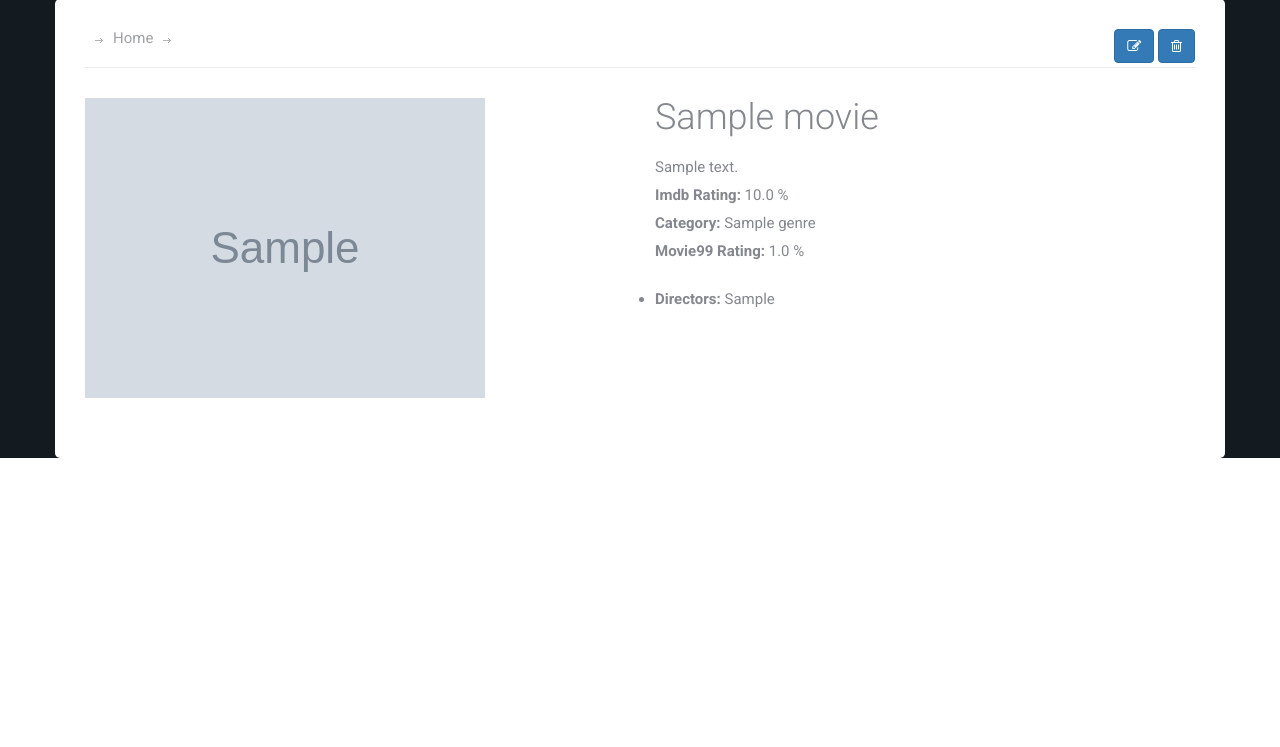
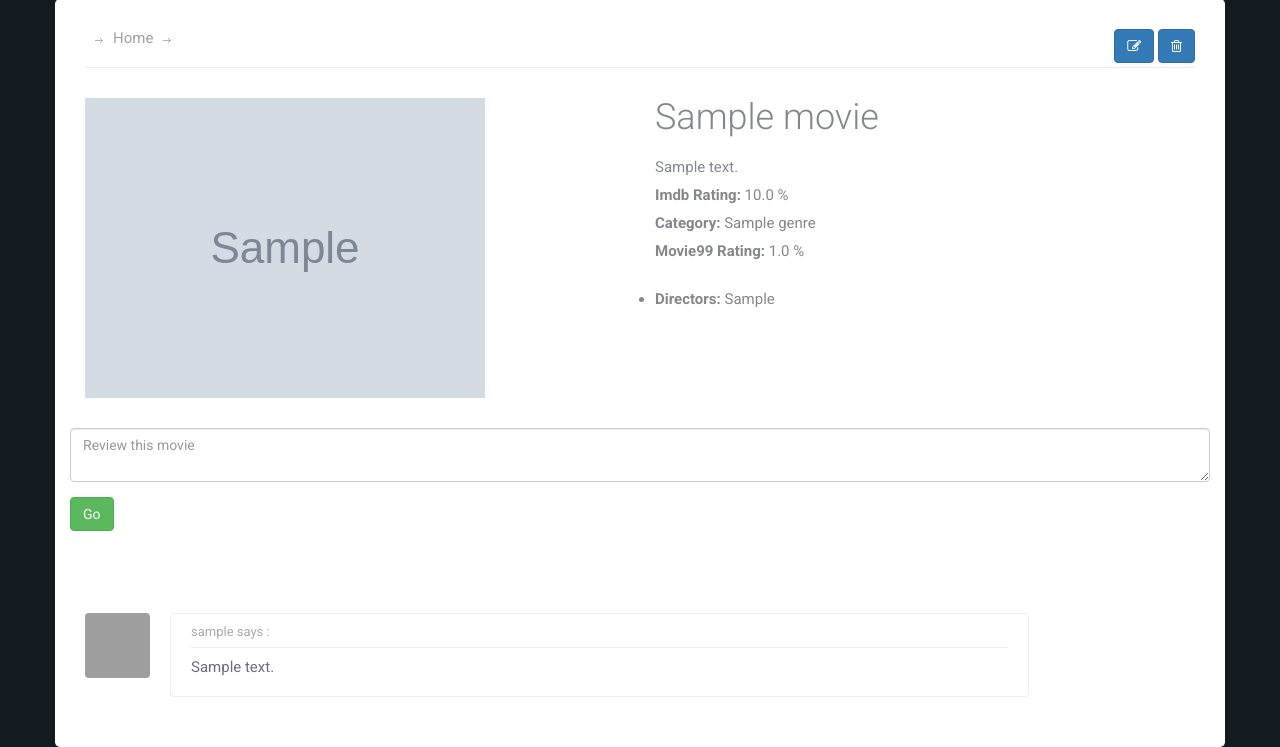
Before and after one commit to siddhichandan/movieApp, a Django app: page /movie/title/1/ in a window 1280 px wide. Shown: the part 139-886 px from the top of the page. Before the commit the page ends 597 px from the top, so only its background shows below. Run offline with Django 3.2, Linux system fonts and the light colour scheme; a user stored in the database is signed in; tables that the repository leaves empty hold one stand-in row (values such as "Sample post"); grey boxes marked "Sample" are stand-in pictures; some libraries are stand-ins or nearby versions; grey boxes are pictures that could not be loaded.

Commit message:
movie reviews

```diff
--- a/movieApp/Utility/utils.py
+++ b/movieApp/Utility/utils.py
@@ -10,6 +10,8 @@ class Utils:
         responseObject = None
     ):
         print("In creare_error")
+        print(message)
+        print(responseObject)
         payload = {}
         payload = {
             'status': Constants.API_FAIL,
@@ -19,6 +21,7 @@ class Utils:
         }
         if responseObject:
             payload['response'].update(responseObject)
+        print(payload)
         return payload
 
     @classmethod
--- a/movieApp/forms.py
+++ b/movieApp/forms.py
@@ -1,5 +1,5 @@
 from django import forms
-from movieApp.models import Movie,Genre
+from movieApp.models import Movie,Genre,UserReview
 from django.contrib.auth import authenticate,login,logout,get_user_model
 
 User = get_user_model()
@@ -74,8 +74,10 @@ class genreForm(forms.ModelForm):
 		model = Genre
 		fields = ['name','description']
 
-class movieForm2(forms.ModelForm):
+class userReviewForm(forms.Form):
+
+	userReview = forms.CharField(widget=forms.Textarea(attrs={'rows': 2, 'cols': 40,'placeholder': "Review this movie"}),label="")
 
 	class Meta:
-		model = Movie
-		fields = ['title','director','imdb_score','genres','popularity']
+		model = UserReview
+		fields = ['userReview']
--- a/movieApp/models.py
+++ b/movieApp/models.py
@@ -1,4 +1,5 @@
 from django.db import models
+from django.contrib.auth.models import User
 
 # Create your models here.
 
@@ -65,3 +66,24 @@ class Movie(models.Model):
 			return None
 		print(Movie.objects.get(pk = id))
 		return Movie.objects.get(pk = id)
+
+class UserReview(models.Model):
+	user = models.ForeignKey(User)
+	movie = models.ForeignKey(Movie)
+	userReview = models.TextField()
+
+	@classmethod
+	def get_reviews_by_movie_id(self, movie):
+		if not movie:
+			return None
+
+		reviews = movie.userreview_set.all()
+
+		review_list = []
+		for review in reviews:
+			r = {}
+			r['name'] = review.user.username
+			r['post'] = review.userReview
+			review_list.append(r)
+
+		return review_list
--- /dev/null
+++ b/movieApp/templates/movieApp/layout/content/commentForm.html
@@ -0,0 +1,11 @@
+{% load crispy_forms_tags %}
+<div class="row">
+	<form action="" method="post" id="addCommentForm">
+	{% csrf_token %}
+	<table>
+		{{ form | crispy }}
+	</table>
+
+	<input type="button" id = "submitForm" class = 'btn btn-success' value="Go" onclick="this.disabled=true;submitCommentForm(this);" data-url="{{ submit_url }}"/>
+	</form>
+</div>
--- a/movieApp/templates/movieApp/layout/content/movie.html
+++ b/movieApp/templates/movieApp/layout/content/movie.html
@@ -1,4 +1,4 @@
- <main class="main-content">
+<main class="main-content">
 				<div class="container">
 					<div class="page">
 						<div class="breadcrumbs">
@@ -44,6 +44,38 @@
 							{% endif %}
 								</div>
 							</div> <!-- .row -->
+							{% if user.is_authenticated %}
+								{% include 'movieApp/layout/content/commentForm.html' %}
+							{% endif %}
+							<hr>
+							<div class="row">
+								<div class="col-md-12">
+									<div class="blog-comment">
+										<hr/>
+										<ul class="comments">
+											{% if not review_list%}
+												<li class="clearfix">
+													<p> No review yet!!Be the first one to add.</p>
+												</li>
+
+											{% else %}
+											{% for review in review_list %}
+												<li class="clearfix">
+
+													<img src="https://bootdey.com/img/Content/user_1.jpg" class="avatar" alt="">
+													<div class="post-comments">
+													<p class="meta">{{ review.name }} says : </p>
+													<p>
+				          								{{  review.post }}
+				      								</p>
+													</div>
+												</li>
+												{% endfor %}
+											{% endif %}
+										</ul>
+									</div>
+								</div>
+							</div>
 						</div>
 					</div>
 				</div> <!-- .container -->
--- a/movieApp/urls.py
+++ b/movieApp/urls.py
@@ -1,7 +1,7 @@
 from django.conf.urls import include,url
 from movieApp.views import (
     MoviesView,GenreView,MovieListView,MainView,MovieDetailView,
-    ReviewView,loginView,logoutView,registerView,EditMoviesView,DeleteMovieView)
+    ReviewView,loginView,logoutView,registerView,EditMoviesView,DeleteMovieView,PostCommentView)
 from django.conf import settings
 from django.conf.urls.static import static
 
@@ -33,6 +33,7 @@ urlpatterns = [
             url(r'^$', MovieDetailView.as_view(), name = 'movieTitleSearch'),
             url(r'^(?P<jsonResponse>json)$', MovieDetailView.as_view(), name="movie_detail")
     ])),
+    url(r'^post/comment/(?P<movieId>\d+)/', PostCommentView.as_view(), name="postComment"),
     url(r'^$', MainView.as_view(), name='home')
 
 ]  + static(settings.STATIC_URL, document_root=settings.STATIC_ROOT)
--- a/movieApp/views.py
+++ b/movieApp/views.py
@@ -4,18 +4,18 @@ from django.views.decorators.http import require_http_methods
 from django.views import View
 from django.views.generic import ListView
 from django.utils.decorators import method_decorator
-from django.views.decorators.csrf import csrf_exempt
+from django.views.decorators.csrf import csrf_exempt,csrf_protect
 from django.template.loader import render_to_string
 from django.template.loader import render_to_string
 from django.contrib.auth import authenticate,login,logout
-from django.contrib.auth.models import Group
+from django.contrib.auth.models import Group,User
 from django.contrib.auth.mixins import LoginRequiredMixin,PermissionRequiredMixin
 from django.urls import reverse
 from django.core.paginator import Paginator
-from movieApp.models import Movie
-from movieApp.models import Genre
-from movieApp.forms import movieForm,genreForm,UserLoginForm,UserRegistraterForm
+from movieApp.models import Movie,Genre,UserReview
+from movieApp.forms import movieForm,genreForm,UserLoginForm,UserRegistraterForm,userReviewForm
 from movieApp.Utility.utils import Utils
+
 
 
 import json
@@ -408,6 +408,7 @@ class MovieListView(ListView):
 
 
 @method_decorator(csrf_exempt, name = 'dispatch')
+#csrf_protect
 class MovieDetailView(View):
 
 	def get(self, request, movieId=None, movieName=None, jsonResponse=None):
@@ -424,21 +425,27 @@ class MovieDetailView(View):
 		if not movieName and not movieId:
 			movie = None
 
+		print("what just happened")
+
+		form = userReviewForm()
+		review_list = []
 		if movieName or movieId:
-			try:
-				if movieId:
-					#movie = Movie.get_movie_by_id(movieId)
-					movie = Movie.objects.get(pk = movieId)
-				else:
-					movie = Movie.objects.get(title__icontains = movieName)
+			#try:
+			if movieId:
+				#movie = Movie.get_movie_by_id(movieId)
+				movie = Movie.objects.get(pk = movieId)
+			else:
+				movie = Movie.objects.get(title__icontains = movieName)
 
-				genre_list = []
-				for genre in movie.genres.all():
-					genre_list.append(genre.name)
+			genre_list = []
+			for genre in movie.genres.all():
+				genre_list.append(genre.name)
 
-				genre_string = "/".join(genre_list) if genre_list else ""
-			except Exception:
-				movie = None
+			review_list = UserReview.get_reviews_by_movie_id(movie)
+
+			genre_string = "/".join(genre_list) if genre_list else ""
+			#except Exception:
+			#	movie = None
 
 		if jsonResponse=='json':
 			if not movie:
@@ -458,7 +465,10 @@ class MovieDetailView(View):
 				'movie': movie,
 				'genre_string': genre_string if movie else "",
 				'edit_get_url': '/edit/movie/' + str(movie.id) + "/" if movie else "",
-				'delete_url': '/delete/movie/' + str(movie.id) + "/" if movie else ""
+				'delete_url': '/delete/movie/' + str(movie.id) + "/" if movie else "",
+				'submit_url':'/post/comment/' + str(movie.id) + "/" if movie else "",
+				'form':form,
+				'review_list': review_list
 			}
 
 
@@ -472,3 +482,51 @@ class MovieDetailView(View):
 		)
 
 		return render(request, path, template_values)
+
+@method_decorator(csrf_exempt, name='dispatch')
+class PostCommentView(LoginRequiredMixin, View):
+
+	login_url = '/login/'
+
+	def post(self, request, movieId):
+
+		form = userReviewForm(request.POST)
+
+		if not form.is_valid():
+			return HttpResponse(Utils.create_error_payload("Form not correct", form.errors))
+
+		print("form is valid")
+		try:
+			movieId = int(movieId)
+		except Exception:
+			movieId = None
+
+		if not movieId:
+			return HttpResponse(json.dumps(Utils.create_error_payload(message="Invalid movieId")))
+
+		movie = Movie.get_movie_by_id(movieId)
+
+		if not movie:
+			return HttpResponse(json.dumps(Utils.create_error_payload(message="Movie Doesnt exists!!!")))
+
+		user = User.objects.get(username=request.user.get_username())
+
+		if not user:
+			return HttpResponse(json.dumps(Utils.create_error_payload(message="Invalid User")))
+
+		userReview = UserReview()
+		try:
+
+			userReview.user = user
+			userReview.movie = movie
+			userReview.userReview = form.cleaned_data.get('userReview')
+			userReview.save()
+		except Exception:
+			return HttpResponse(json.dumps(Utils.create_error_payload(message="Error while saving")))
+
+
+		response = {
+				'message': 'Comment Added '
+			}
+		response = Utils.create_success_payload(response)
+		return HttpResponse(json.dumps(response))
--- a/static/movieApp/css/main/style.css
+++ b/static/movieApp/css/main/style.css
@@ -1700,3 +1700,90 @@ ul.arrow {
       color: #ffaa3c; }
   .site-footer .colophon {
     padding-top: 30px; }
+
+hr {
+    margin-top: 20px;
+    margin-bottom: 20px;
+    border: 0;
+    border-top: 1px solid #FFFFFF;
+}
+
+.blog-comment::before,
+.blog-comment::after,
+.blog-comment-form::before,
+.blog-comment-form::after{
+    content: "";
+  display: table;
+  clear: both;
+}
+
+.blog-comment{
+  padding-right: 15%;
+}
+
+.blog-comment ul{
+  list-style-type: none;
+  padding: 0;
+}
+
+.blog-comment img{
+  opacity: 1;
+  filter: Alpha(opacity=100);
+  -webkit-border-radius: 4px;
+     -moz-border-radius: 4px;
+       -o-border-radius: 4px;
+      border-radius: 4px;
+}
+
+.blog-comment img.avatar {
+  position: relative;
+  float: left;
+  margin-left: 0;
+  margin-top: 0;
+  width: 65px;
+  height: 65px;
+}
+
+.blog-comment .post-comments{
+  border: 1px solid #eee;
+    margin-bottom: 20px;
+    margin-left: 85px;
+  margin-right: 0px;
+    padding: 10px 20px;
+    position: relative;
+    -webkit-border-radius: 4px;
+       -moz-border-radius: 4px;
+         -o-border-radius: 4px;
+        border-radius: 4px;
+  background: #fff;
+  color: #6b6e80;
+  position: relative;
+}
+
+.blog-comment .meta {
+  font-size: 13px;
+  color: #aaaaaa;
+  padding-bottom: 8px;
+  margin-bottom: 10px !important;
+  border-bottom: 1px solid #eee;
+}
+
+.blog-comment ul.comments ul{
+  list-style-type: none;
+  padding: 0;
+  margin-left: 85px;
+}
+
+.blog-comment-form{
+  padding-left: 15%;
+  padding-right: 15%;
+  padding-top: 40px;
+}
+
+.blog-comment h3,
+.blog-comment-form h3{
+  margin-bottom: 40px;
+  font-size: 26px;
+  line-height: 30px;
+  font-weight: 800;
+}
--- a/static/movieApp/js/main/app.js
+++ b/static/movieApp/js/main/app.js
@@ -37,7 +37,7 @@
 			"autofit" );
 
 	    }
-	    getFeaturedMovies()
+	    getFeaturedMovies();
 	});
 
 	$(window).load(function(){
@@ -125,9 +125,34 @@ function submitThisForm(e){
     if(jqXHR.status==500 || jqXHR.status==0){
       var message = 'Oops! Something went wrong.</h3><p>We will work on fixing that right away.Meanwhile, you may try using the other search queries.';
       console.log(message);
+      e.disabled=false
     }
   });
 
+    closeMoviemodal();
+
+}
+
+function submitCommentForm(e){
+    e.disabled = true;
+    console.log("add comment");
+
+    var url = $('#submitForm').data('url')
+    $.ajax({
+           type: "POST",
+           url: url,
+           data: $("#addCommentForm").serialize(), // serializes the form's elements.
+    }).done(function( data ) {
+      e.disabled=false
+      $('[name="userReview"]').val('')
+      //window.location.reload()
+    }).fail(function(jqXHR){
+      e.disabled=false
+    if(jqXHR.status==500 || jqXHR.status==0){
+      var message = 'Oops! Something went wrong.</h3><p>We will work on fixing that right away.Meanwhile, you may try using the other search queries.';
+      console.log(message);
+    }
+  });
 }
 
 function deleteMovie(url){
```
Also changed, not shown: movieApp/migrations/0002_userreview.py (added).
